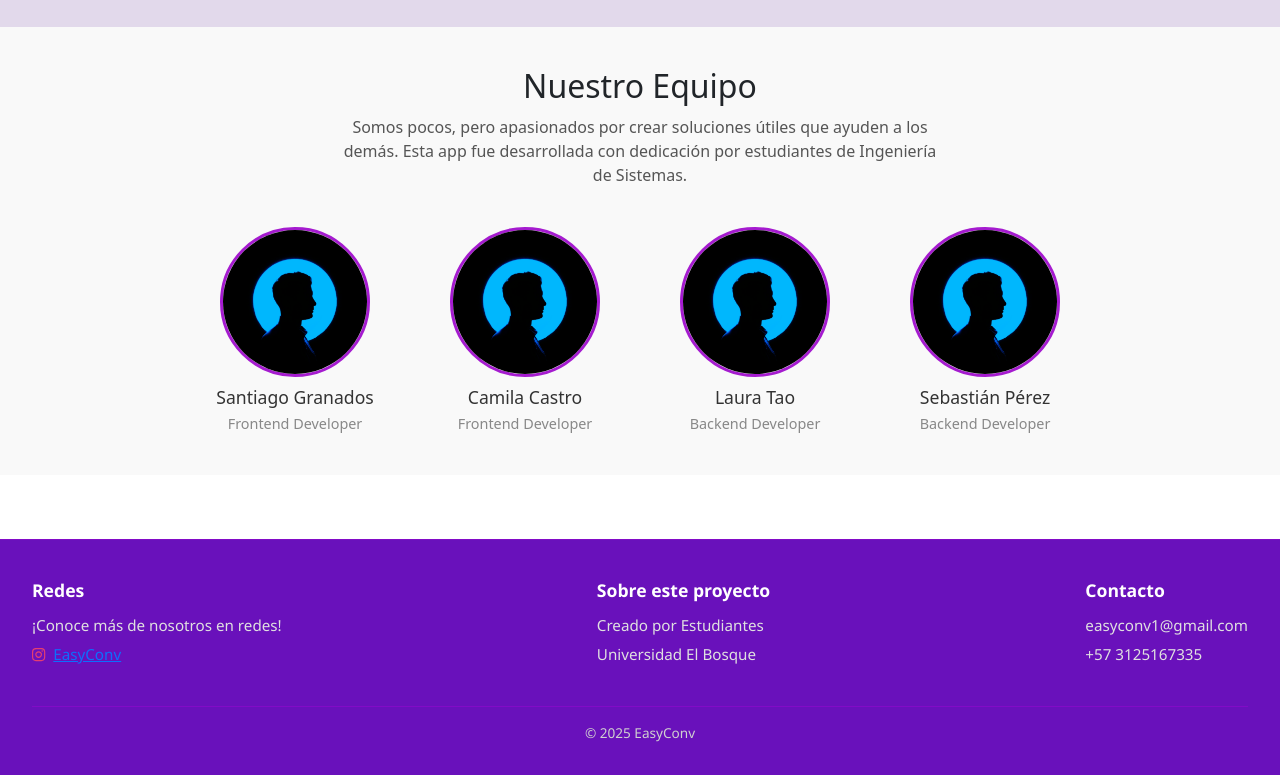
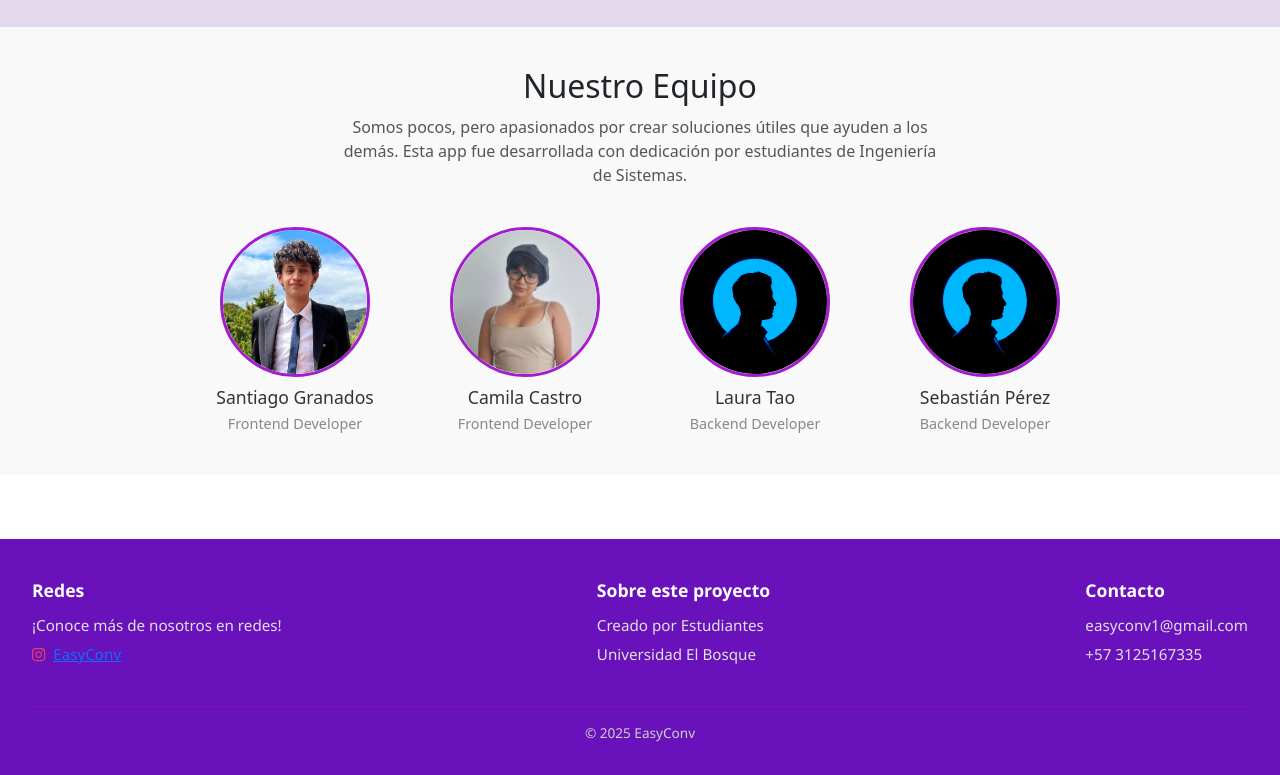
Before and after one commit to sgranadosp/front-convertionApp, a React (Vite) app: page / in a window 1280 px wide. Shown: the part 1230-2005 px from the top of the page. Built offline with nearby package versions, Linux system fonts and the light colour scheme.

Commit message:
segundo pull de cambios camila

```diff
--- a/src/components/homeForm.tsx
+++ b/src/components/homeForm.tsx
@@ -173,12 +173,12 @@ const HomeForm = () => {
 
         <div className="equipo-grid">
           <div className="miembro">
-            <img src="perfil.png" alt="Integrante 1" className="avatar" />
+            <img src="santiago.jpg" alt="Integrante 1" className="avatar" />
             <h3>Santiago Granados</h3>
             <p>Frontend Developer</p>
           </div>
           <div className="miembro">
-            <img src="perfil.png" alt="Integrante 2" className="avatar" />
+            <img src="camila.jpg" alt="Integrante 2" className="avatar" />
             <h3>Camila Castro</h3>
             <p>Frontend Developer</p>
           </div>
--- a/src/pages/Questions.tsx
+++ b/src/pages/Questions.tsx
@@ -1,7 +1,15 @@
-import QuestionsForm from '../components/QuestionsForm';
+import DataNavbar from "../components/DataNavbar";
+import QuestionsForm from "../components/QuestionsForm";
 
 const Questions = () => {
-  return <QuestionsForm />;
+  return (
+    <>
+      <div>
+        <DataNavbar />
+      </div>
+      <QuestionsForm />
+    </>
+  );
 };
 
 export default Questions;
```
